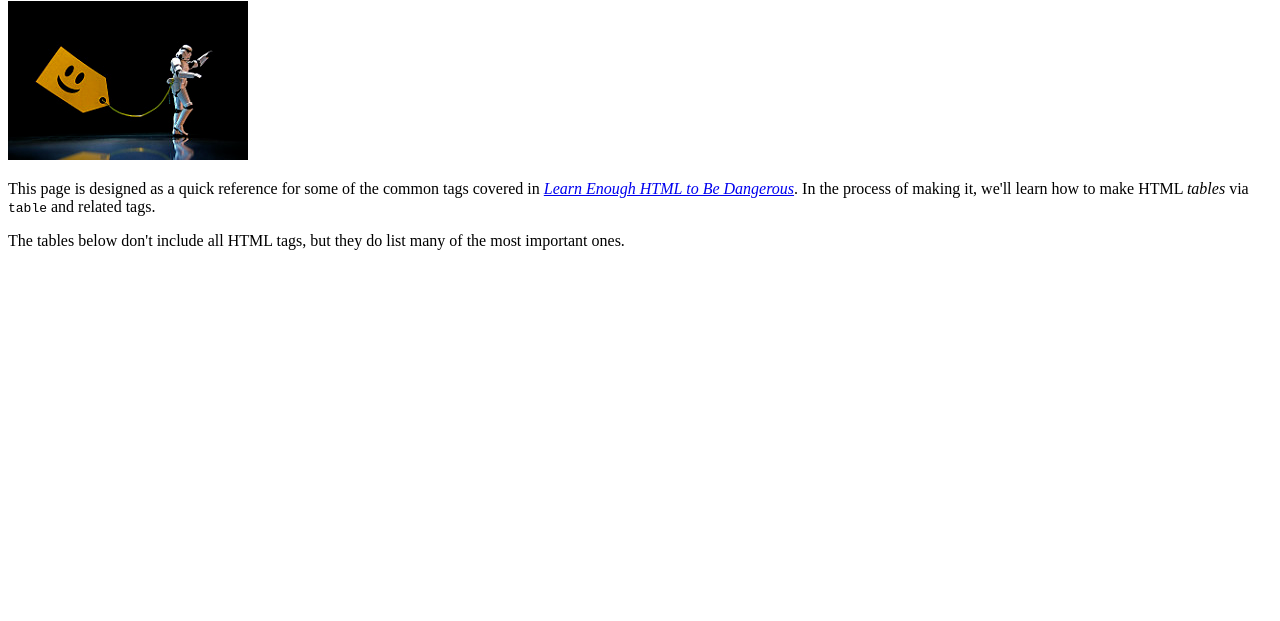
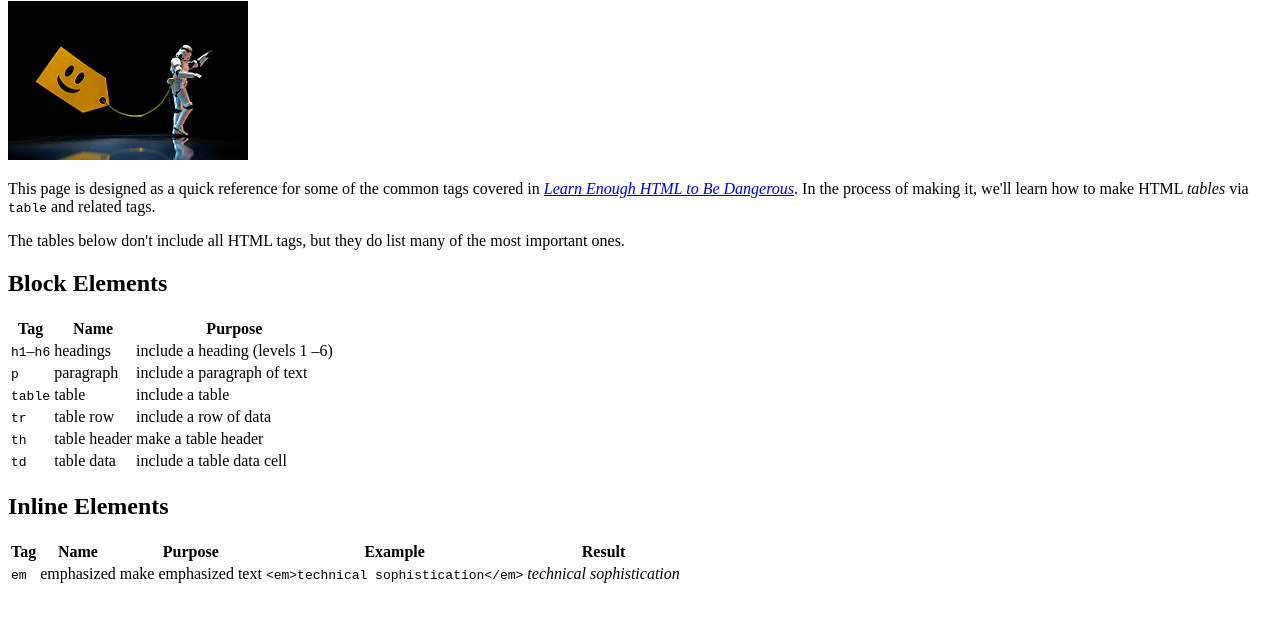
Before and after one commit to calvinfung/sample_website, a plain HTML site: page tags.html in a window 1280 px wide. Shown: the part 79-700 px from the top of the page. Drawn offline with Linux system fonts and the light colour scheme.

Commit message:
Added more to tags page

```diff
--- a/tags.html
+++ b/tags.html
@@ -25,5 +25,64 @@
       the most important ones.
     </p>
 
+    <h2>Block Elements</h2>
+
+    <table>
+        <tr>
+            <th>Tag</th>
+            <th>Name</th>
+            <th>Purpose</th>
+        </tr>
+        <tr>
+            <td><code>h1</code>&ndash;<code>h6</code></td>
+            <td>headings</td>
+            <td>include a heading (levels 1 &ndash;6)</td>
+        </tr>
+        <tr>
+            <td><code>p</code></td>
+            <td>paragraph</td>
+            <td>include a paragraph of text</td>
+        </tr>
+        <tr>
+            <td><code>table</code></td>
+            <td>table</td>
+            <td>include a table</td>
+        </tr>
+        <tr>
+            <td><code>tr</code></td>
+            <td>table row</td>
+            <td>include a row of data</td>
+          </tr>
+          <tr>
+            <td><code>th</code></td>
+            <td>table header</td>
+            <td>make a table header</td>
+          </tr>
+          <tr>
+            <td><code>td</code></td>
+            <td>table data</td>
+            <td>include a table data cell</td>
+          </tr>
+    </table>
+
+    <h2>Inline Elements</h2>
+
+    <table>
+        <tr>
+            <th>Tag</th>
+            <th>Name</th>
+            <th>Purpose</th>
+            <th>Example</th>
+            <th>Result</th>
+        </tr>
+        <tr>
+            <td><code>em</code></td>
+            <td>emphasized</td>
+            <td>make emphasized text</td>
+            <td><code>&lt;em&gt;technical sophistication&lt;/em&gt;</code></td>
+            <td><em>technical sophistication</td></em>
+        </tr>
+    </table>
+
   </body>
 </html>
```
